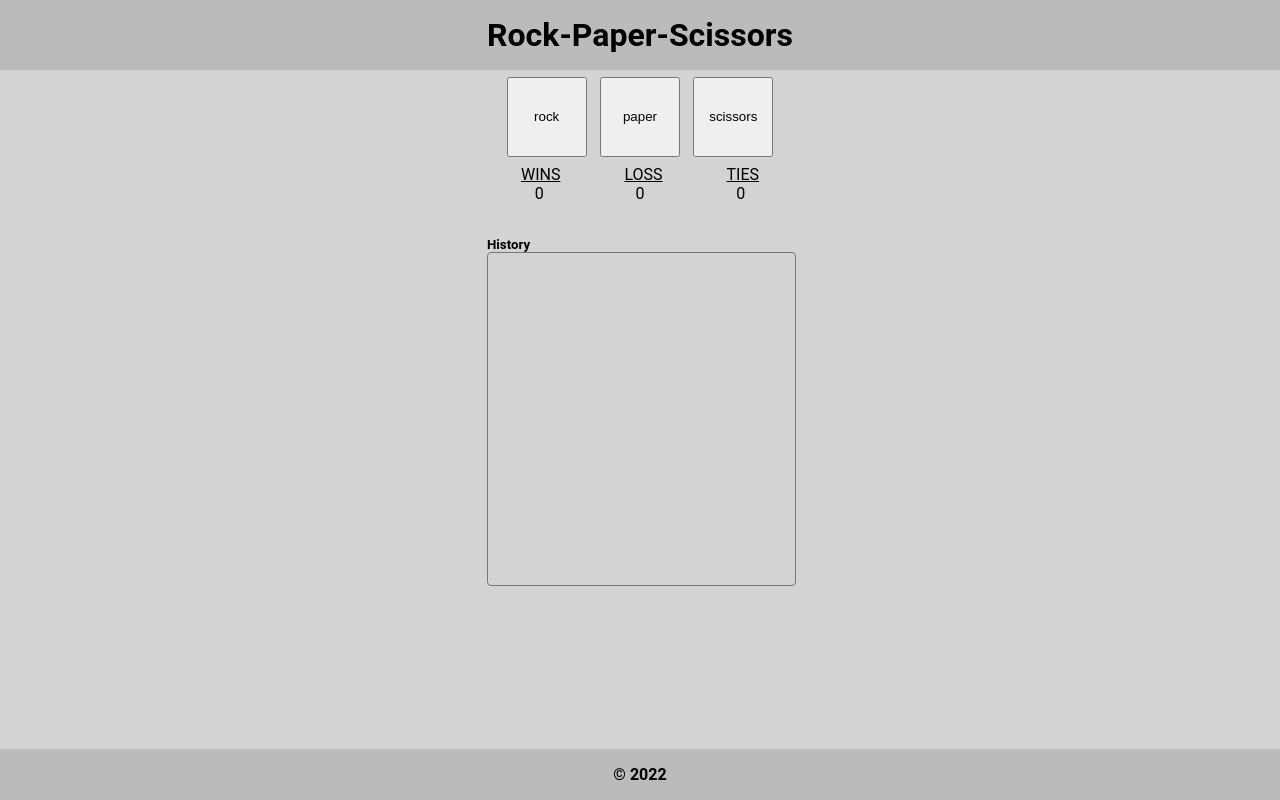
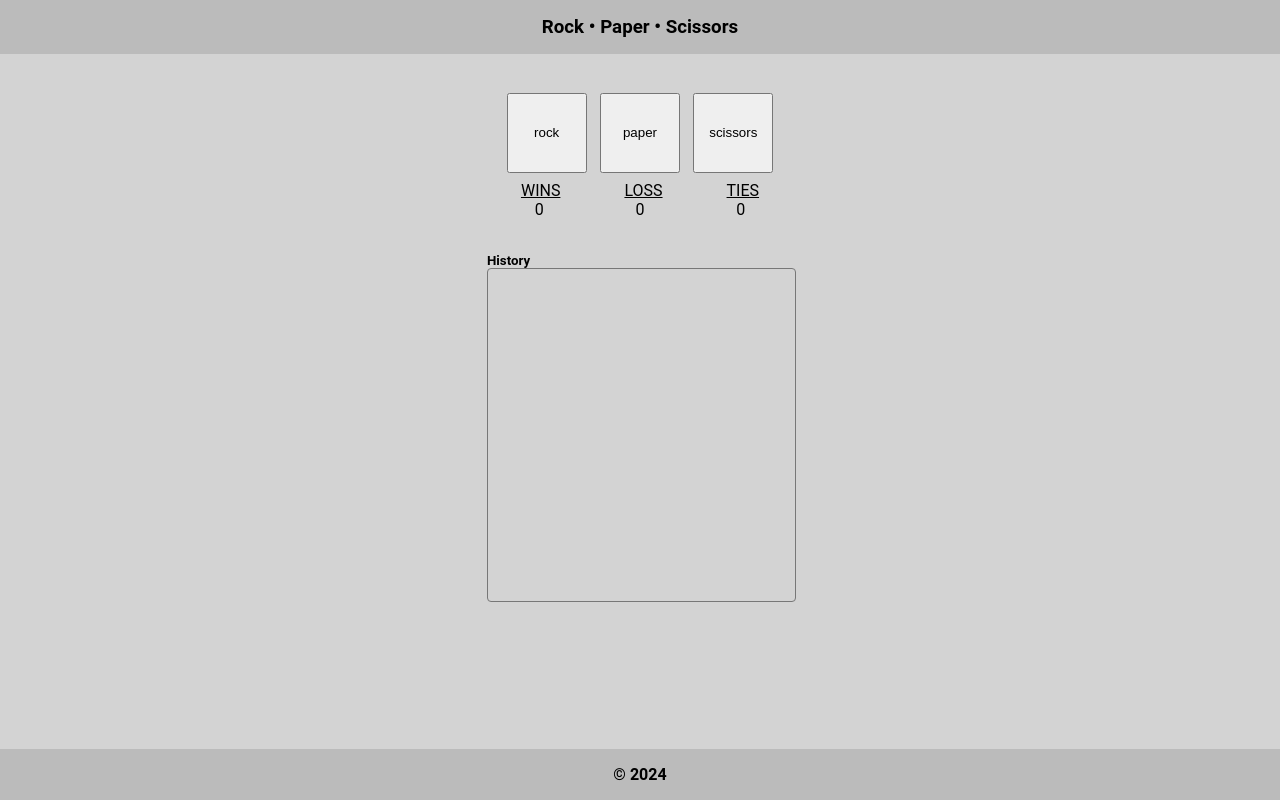
Before and after one commit to StevenJBurns/rock-paper-scissors, a website with bundled scripts: page src/index.html in a window 1280 px wide. Built offline with nearby package versions, Linux system fonts and the light colour scheme.

Commit message:
chore: update packages; minor syntax updates

```diff
--- a/src/index.html
+++ b/src/index.html
@@ -10,7 +10,7 @@
   </head>
   <body>
     <header>
-      <h1>Rock-Paper-Scissors</h1>
+      <h3>Rock &bull; Paper &bull; Scissors</h3>
     </header>
     <main>
       <section>
@@ -36,7 +36,7 @@
       </section>
     </main>
     <footer>
-      <h4>&copy; 2022</h4>
+      <h4>&copy; Some Year</h4>
     </footer>
   </body>
 </html>
--- a/src/main.ts
+++ b/src/main.ts
@@ -1,3 +1,5 @@
+import { updateFooter } from './updateFooter.js';
 import { renderGameOptionButtons } from './renderGameOptionButtons.js';
 
+updateFooter();
 renderGameOptionButtons();
--- a/src/styles/index.css
+++ b/src/styles/index.css
@@ -19,7 +19,7 @@ header, footer {
   background-color: #BBB;
 }
 
-header h1 {
+header h3 {
   text-align: center;
 }
 
@@ -30,6 +30,7 @@ footer h4 {
 main {
   flex: 1 0 auto;
   height: 100%;
+  padding: 2rem;
 }
 
 li {
--- /dev/null
+++ b/src/updateFooter.ts
@@ -0,0 +1,10 @@
+export const updateFooter = () => {
+  const footer_h4 = document.querySelector('footer h4');
+
+  if (!footer_h4) {
+    console.warn('footer h4 element not found');
+    return;
+  }
+
+  footer_h4.innerHTML = `&copy; ${new Date().getFullYear()}`;
+};
```
Also changed, not shown: 1 other file.
